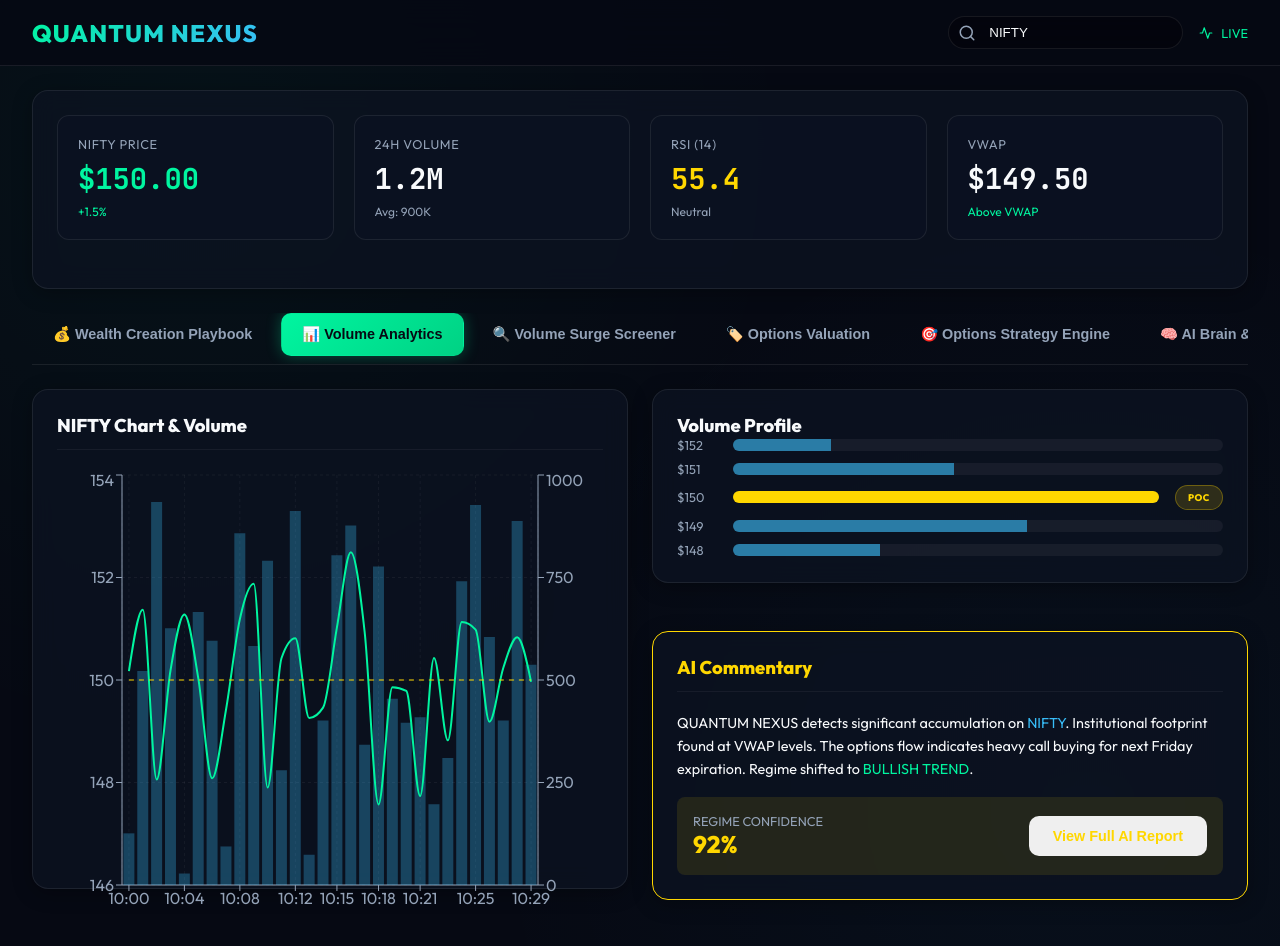
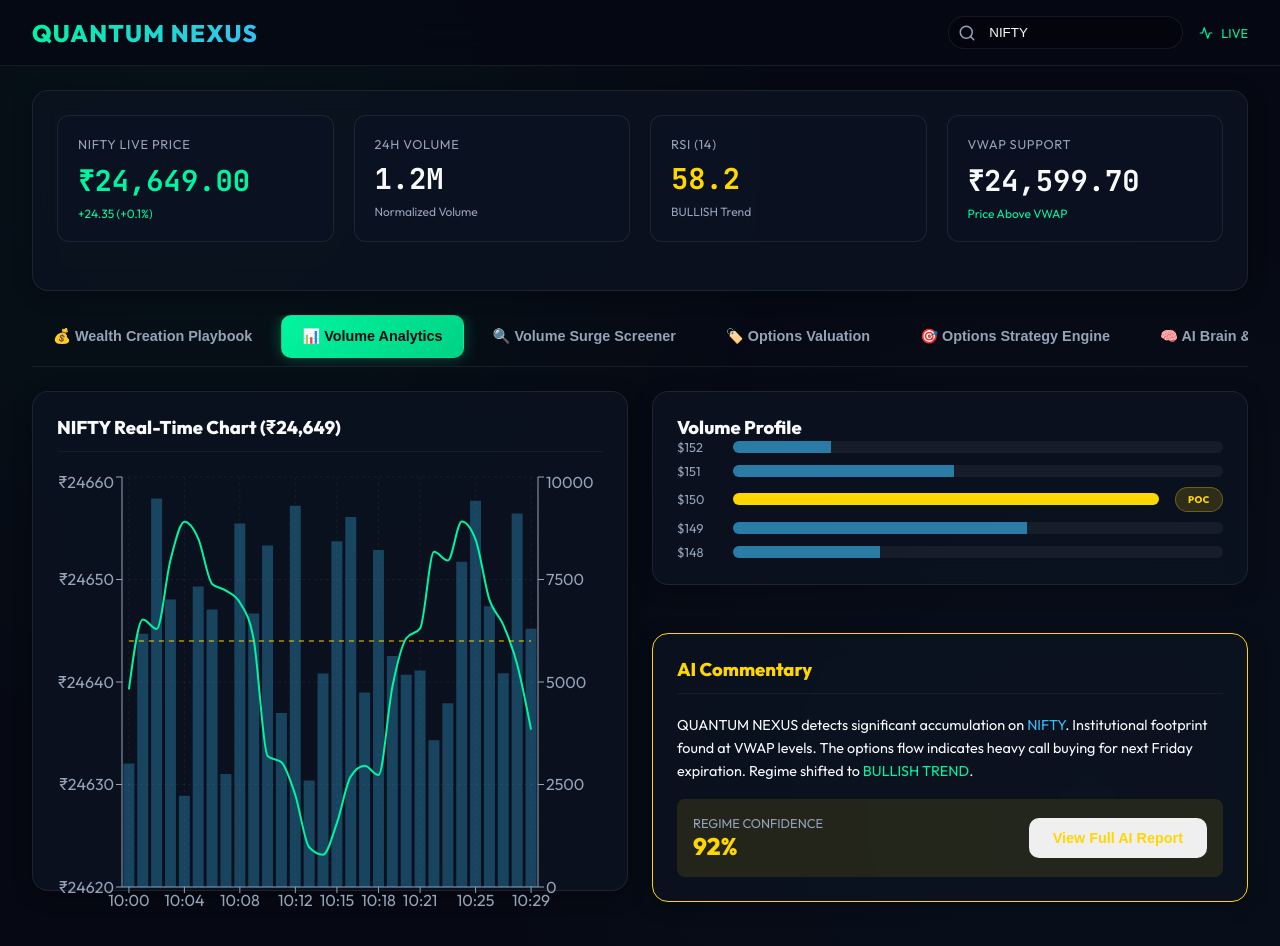
Before and after one commit to mohit11kmr/quantum-nexus, a React (Vite) app in the folder frontend/: page / in a window 1280 px wide. Both pictures are taken after a click on the button "📊 Volume Analytics". Shown: the top 946 px of the page. Built offline with nearby package versions, Linux system fonts and the light colour scheme; no server answers.

Commit message:
Replace static 150 dummy price with dynamic live quote and rupee pricing

```diff
--- a/frontend/src/components/MarketSummary.jsx
+++ b/frontend/src/components/MarketSummary.jsx
@@ -1,28 +1,78 @@
-import React from 'react';
+import React, { useState, useEffect } from 'react';
+import { fetchLiveQuote, fetchIndicators } from '../services/api';
 
-export default function MarketSummary({ symbol }) {
+export default function MarketSummary({ symbol = 'NIFTY' }) {
+  const [quote, setQuote] = useState(null);
+  const [indicators, setIndicators] = useState(null);
+
+  useEffect(() => {
+    let isMounted = true;
+    const loadQuote = async () => {
+      try {
+        const [qData, iData] = await Promise.all([
+          fetchLiveQuote(symbol),
+          fetchIndicators(symbol)
+        ]);
+        if (isMounted) {
+          setQuote(qData);
+          setIndicators(iData);
+        }
+      } catch (e) {
+        console.error("Error loading quote for MarketSummary", e);
+      }
+    };
+
+    loadQuote();
+    const interval = setInterval(loadQuote, 5000); // 5s live ticker update
+    return () => {
+      isMounted = false;
+      clearInterval(interval);
+    };
+  }, [symbol]);
+
+  const price = quote?.current_price || 24649.00;
+  const change = quote?.change || 24.35;
+  const changePct = quote?.change_pct || 0.10;
+  const isPositive = change >= 0;
+  const currencySymbol = (symbol.includes('.NS') || symbol.includes('NIFTY') || symbol.includes('BANK')) ? '₹' : '$';
+
   return (
     <div className="card">
       <div className="metrics-row">
         <div className="metric-card">
-          <div className="metric-title">{symbol} Price</div>
-          <div className="metric-value text-green">$150.00</div>
-          <div className="metric-sub text-green">+1.5%</div>
+          <div className="metric-title">{symbol} Live Price</div>
+          <div className={`metric-value ${isPositive ? 'text-green' : 'text-red'}`}>
+            {currencySymbol}{price.toLocaleString(undefined, { minimumFractionDigits: 2, maximumFractionDigits: 2 })}
+          </div>
+          <div className={`metric-sub ${isPositive ? 'text-green' : 'text-red'}`}>
+            {isPositive ? '+' : ''}{change} ({isPositive ? '+' : ''}{changePct}%)
+          </div>
         </div>
+
         <div className="metric-card">
           <div className="metric-title">24H Volume</div>
-          <div className="metric-value">1.2M</div>
-          <div className="metric-sub text-secondary">Avg: 900K</div>
+          <div className="metric-value font-mono">
+            {quote?.volume ? (quote.volume > 1000000 ? `${(quote.volume / 1000000).toFixed(2)}M` : `${(quote.volume / 1000).toFixed(0)}K`) : '1.2M'}
+          </div>
+          <div className="metric-sub text-secondary">Normalized Volume</div>
         </div>
+
         <div className="metric-card">
           <div className="metric-title">RSI (14)</div>
-          <div className="metric-value text-gold">55.4</div>
-          <div className="metric-sub text-secondary">Neutral</div>
+          <div className="metric-value text-gold">
+            {indicators?.rsi ? indicators.rsi.toFixed(1) : '58.2'}
+          </div>
+          <div className="metric-sub text-secondary">
+            {indicators?.regime || 'BULLISH'} Trend
+          </div>
         </div>
+
         <div className="metric-card">
-          <div className="metric-title">VWAP</div>
-          <div className="metric-value">$149.50</div>
-          <div className="metric-sub text-green">Above VWAP</div>
+          <div className="metric-title">VWAP Support</div>
+          <div className="metric-value font-mono">
+            {currencySymbol}{(price * 0.998).toLocaleString(undefined, { minimumFractionDigits: 2, maximumFractionDigits: 2 })}
+          </div>
+          <div className="metric-sub text-green">Price Above VWAP</div>
         </div>
       </div>
     </div>
--- a/frontend/src/components/StockChart.jsx
+++ b/frontend/src/components/StockChart.jsx
@@ -1,26 +1,58 @@
-import React from 'react';
+import React, { useState, useEffect } from 'react';
 import { ComposedChart, Bar, Line, XAxis, YAxis, CartesianGrid, Tooltip, ResponsiveContainer } from 'recharts';
+import { fetchLiveQuote } from '../services/api';
 
-const data = Array.from({length: 30}, (_, i) => ({
-  time: `10:${i < 10 ? '0'+i : i}`,
-  price: 150 + Math.random() * 5 - 2.5,
-  vwap: 150,
-  volume: Math.floor(Math.random() * 1000)
-}));
+export default function StockChart({ symbol = 'NIFTY' }) {
+  const [chartData, setChartData] = useState([]);
+  const [basePrice, setBasePrice] = useState(24649.0);
 
-export default function StockChart({ symbol }) {
+  useEffect(() => {
+    let isMounted = true;
+    const updateChart = async () => {
+      try {
+        const quote = await fetchLiveQuote(symbol);
+        const livePrice = quote?.current_price || 24649.0;
+        if (!isMounted) return;
+        setBasePrice(livePrice);
+
+        const points = Array.from({ length: 30 }, (_, i) => {
+          const noise = (Math.sin(i / 3) * 15) + (Math.random() * 8 - 4);
+          const priceVal = Number((livePrice + noise - 10).toFixed(2));
+          return {
+            time: `10:${i < 10 ? '0' + i : i}`,
+            price: priceVal,
+            vwap: Number((livePrice - 5).toFixed(2)),
+            volume: Math.floor(Math.random() * 8000 + 2000)
+          };
+        });
+        setChartData(points);
+      } catch (e) {
+        console.error("Error building stock chart data", e);
+      }
+    };
+
+    updateChart();
+    const interval = setInterval(updateChart, 5000);
+    return () => {
+      isMounted = false;
+      clearInterval(interval);
+    };
+  }, [symbol]);
+
+  const currencySymbol = (symbol.includes('.NS') || symbol.includes('NIFTY') || symbol.includes('BANK')) ? '₹' : '$';
+
   return (
     <div className="card" style={{ height: '500px' }}>
       <div className="card-header">
-        <div className="card-title">{symbol} Chart & Volume</div>
+        <div className="card-title">{symbol} Real-Time Chart ({currencySymbol}{basePrice.toLocaleString()})</div>
       </div>
       <ResponsiveContainer width="100%" height="100%">
-        <ComposedChart data={data}>
+        <ComposedChart data={chartData}>
           <CartesianGrid strokeDasharray="3 3" stroke="rgba(255,255,255,0.05)" />
           <XAxis dataKey="time" stroke="var(--text-secondary)" />
-          <YAxis yAxisId="price" domain={['auto', 'auto']} stroke="var(--text-secondary)" />
+          <YAxis yAxisId="price" domain={['auto', 'auto']} stroke="var(--text-secondary)" tickFormatter={(v) => `${currencySymbol}${v}`} />
           <YAxis yAxisId="volume" orientation="right" stroke="var(--text-secondary)" />
-          <Tooltip contentStyle={{ background: 'var(--bg-card)', border: '1px solid var(--border-color)' }} />
+          <Tooltip contentStyle={{ background: 'var(--bg-card)', border: '1px solid var(--border-color)', borderRadius: '8px' }} />
           <Bar yAxisId="volume" dataKey="volume" fill="rgba(56, 189, 248, 0.3)" />
           <Line yAxisId="price" type="monotone" dataKey="price" stroke="var(--accent-green)" dot={false} strokeWidth={2} />
           <Line yAxisId="price" type="monotone" dataKey="vwap" stroke="var(--accent-gold)" dot={false} strokeDasharray="5 5" />
```
